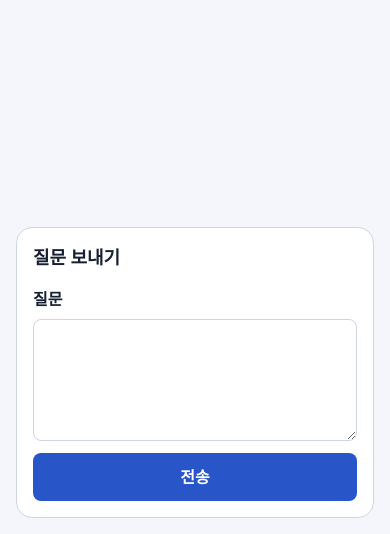
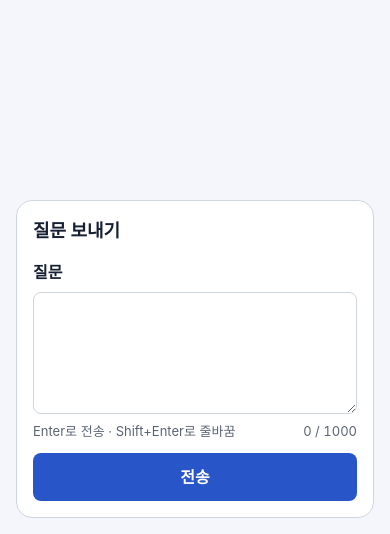
Before and after one commit to wilderif/codyssey-b7-1, a FastAPI app: template app/ui/templates/chat.html in a window 390 px wide. Shown: the part 310-844 px from the top of the page. Run offline with FastAPI, Linux system fonts and the light colour scheme; the template is opened without the code that fills it, so the values that code supplies are empty; parts of the project's set-up code (start-up, migrations or seed data) failed here and were passed over.

Commit message:
feat: improve chat input guidance
- Show persistent keyboard help and a character counter
- Submit with Desktop Enter while preserving Mobile multiline input
- Guard Korean IME composition from accidental submission

```diff
--- a/app/ui/static/chat.js
+++ b/app/ui/static/chat.js
@@ -17,6 +17,14 @@
     /^\d{4}-\d{2}-\d{2}T\d{2}:\d{2}:\d{2}(?:\.\d+)?(?:Z|[+-]\d{2}:\d{2})$/;
   // Distance that keeps a reader anchored to the latest response update.
   const SCROLL_BOTTOM_THRESHOLD_PX = 48;
+  // Shared input limit used by validation and the visible character counter.
+  const MAX_MESSAGE_LENGTH = 1000;
+  // Primary-pointer query that keeps virtual keyboards multiline-friendly.
+  const COARSE_POINTER_QUERY = "(pointer: coarse)";
+  // Keyboard guidance for devices with a precise primary pointer.
+  const DESKTOP_INPUT_HELP = "Enter로 전송 · Shift+Enter로 줄바꿈";
+  // Keyboard guidance for touch-first devices without a practical Shift key.
+  const MOBILE_INPUT_HELP = "Enter로 줄바꿈 · 전송 버튼으로 보내기";
 
   // Form that owns the Chat submission flow.
   const form = document.getElementById("chat-form");
@@ -26,6 +34,10 @@
   const submitButton = document.getElementById("chat-submit");
   // Accessible container for client-side form errors.
   const formError = document.getElementById("chat-form-error");
+  // Persistent keyboard guidance associated with the question control.
+  const messageHelp = document.getElementById("chat-input-help");
+  // Visible count associated with the question control without live announcements.
+  const characterCount = document.getElementById("chat-character-count");
   // Timeline that receives pending and completed exchanges.
   const history = document.getElementById("chat-history");
   // Inert markup cloned for each pending exchange.
@@ -37,6 +49,8 @@
     !messageInput ||
     !submitButton ||
     !formError ||
+    !messageHelp ||
+    !characterCount ||
     !history ||
     !pendingTemplate
   ) {
@@ -45,6 +59,8 @@
 
   // Prevent duplicate requests until the active submission finishes.
   let isSubmitting = false;
+  // Primary-pointer state used to separate Desktop and Mobile Enter behavior.
+  const coarsePointer = window.matchMedia(COARSE_POINTER_QUERY);
 
   // Narrow an unknown JSON value to a plain object-like payload.
   function isObject(value) {
@@ -95,6 +111,34 @@
   function setFormError(message = "") {
     formError.textContent = message;
     formError.hidden = message.length === 0;
+  }
+
+  // Keep the concise keyboard guidance aligned with the active input mode.
+  function updateInputHelp() {
+    messageHelp.textContent = coarsePointer.matches
+      ? MOBILE_INPUT_HELP
+      : DESKTOP_INPUT_HELP;
+  }
+
+  // Reflect the raw textarea length without repeatedly announcing every keypress.
+  function updateCharacterCount() {
+    characterCount.value = `${messageInput.value.length} / ${MAX_MESSAGE_LENGTH}`;
+  }
+
+  // Submit with Desktop Enter while preserving multiline and IME composition.
+  function handleMessageKeydown(event) {
+    const isComposing = event.isComposing || event.keyCode === 229;
+    if (
+      event.key !== "Enter" ||
+      event.shiftKey ||
+      isComposing ||
+      coarsePointer.matches
+    ) {
+      return;
+    }
+
+    event.preventDefault();
+    form.requestSubmit(submitButton);
   }
 
   // Report whether the reader is still following the newest conversation.
@@ -187,7 +231,7 @@
       setFormError("질문을 입력해주세요.");
       return;
     }
-    if (submittedQuestion.length > 1000) {
+    if (submittedQuestion.length > MAX_MESSAGE_LENGTH) {
       setFormError("질문은 1000자 이하로 입력해주세요.");
       return;
     }
@@ -195,6 +239,7 @@
     // Clear the accepted draft and lock the form for one request.
     setFormError();
     messageInput.value = "";
+    updateCharacterCount();
     isSubmitting = true;
     submitButton.disabled = true;
 
@@ -249,5 +294,10 @@
 
   // Start the Chat request flow from the form's submit event.
   form.addEventListener("submit", handleSubmit);
+  messageInput.addEventListener("input", updateCharacterCount);
+  messageInput.addEventListener("keydown", handleMessageKeydown);
+  coarsePointer.addEventListener("change", updateInputHelp);
+  updateInputHelp();
+  updateCharacterCount();
   scrollHistoryToLatest();
 })();
--- a/app/ui/static/styles.css
+++ b/app/ui/static/styles.css
@@ -499,6 +499,31 @@ button:disabled {
   resize: vertical;
 }
 
+/* Pair concise keyboard guidance with the current character count. */
+.chat-form__meta {
+  display: flex;
+  min-width: 0;
+  align-items: baseline;
+  justify-content: space-between;
+  flex-wrap: wrap;
+  gap: var(--space-1) var(--space-3);
+}
+
+/* De-emphasize persistent input guidance without hiding it. */
+.chat-form__help,
+.chat-form__counter {
+  margin: 0;
+  color: var(--color-muted);
+  font-size: 0.8125rem;
+}
+
+/* Keep the changing count stable and readable beside the helper. */
+.chat-form__counter {
+  margin-left: auto;
+  font-variant-numeric: tabular-nums;
+  white-space: nowrap;
+}
+
 /* Align the Chat submit action to the end edge. */
 .chat-form__actions {
   display: flex;
--- a/app/ui/templates/chat.html
+++ b/app/ui/templates/chat.html
@@ -79,8 +79,19 @@
             rows="4"
             maxlength="1000"
             required
-            aria-describedby="chat-form-error"
+            aria-describedby="chat-input-help chat-character-count chat-form-error"
           ></textarea>
+
+          <div class="chat-form__meta">
+            <p id="chat-input-help" class="chat-form__help">
+              Enter로 전송 · Shift+Enter로 줄바꿈
+            </p>
+            <output
+              id="chat-character-count"
+              class="chat-form__counter"
+              for="chat-message"
+            >0 / 1000</output>
+          </div>
         </div>
 
         {# Accessible validation and request failure feedback. #}
```
Also changed, not shown: docs/spec/ui/UI.md (+8 -2 lines), tests/ui/test_templates.py (+31 -1 lines).
